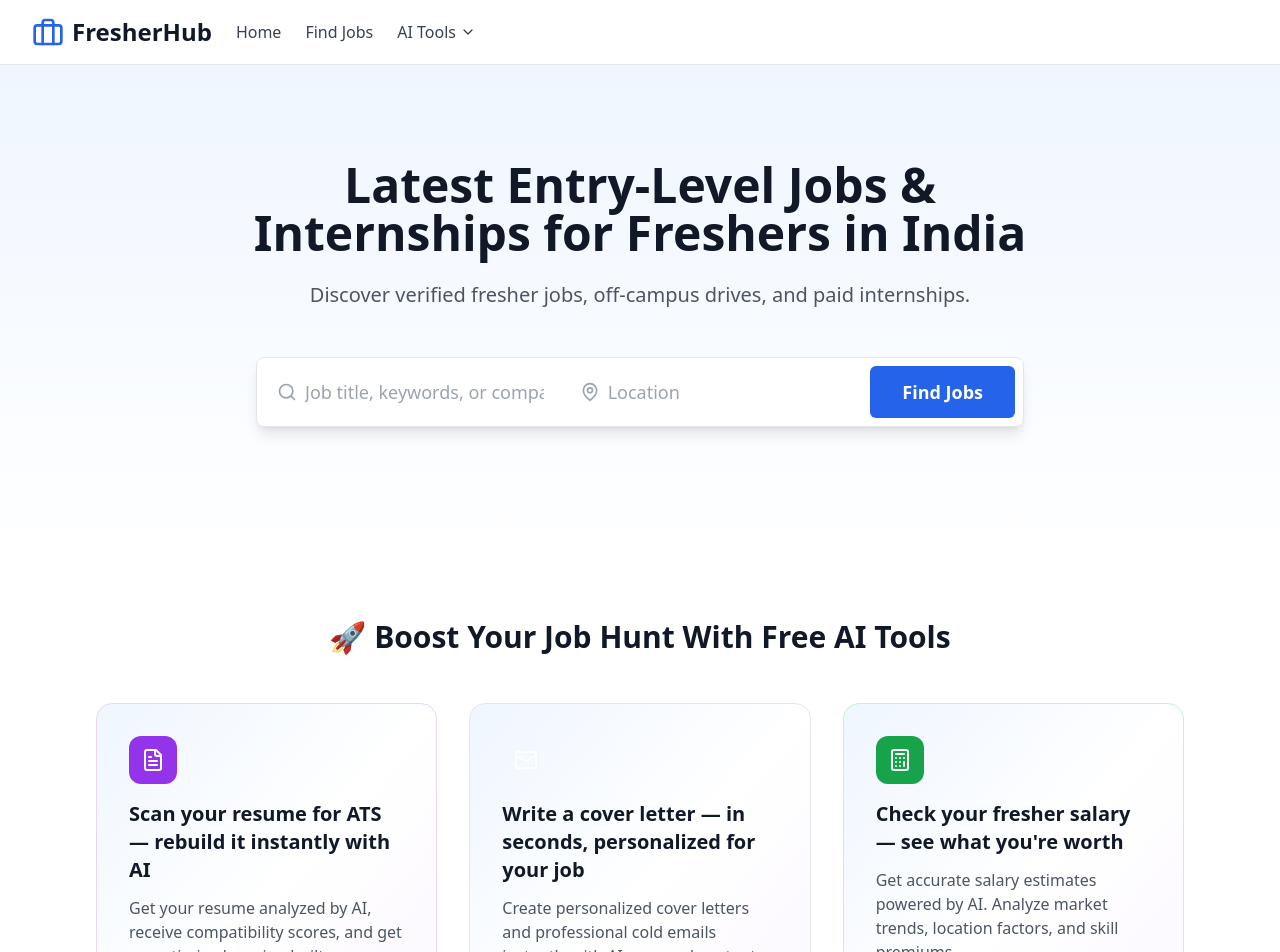
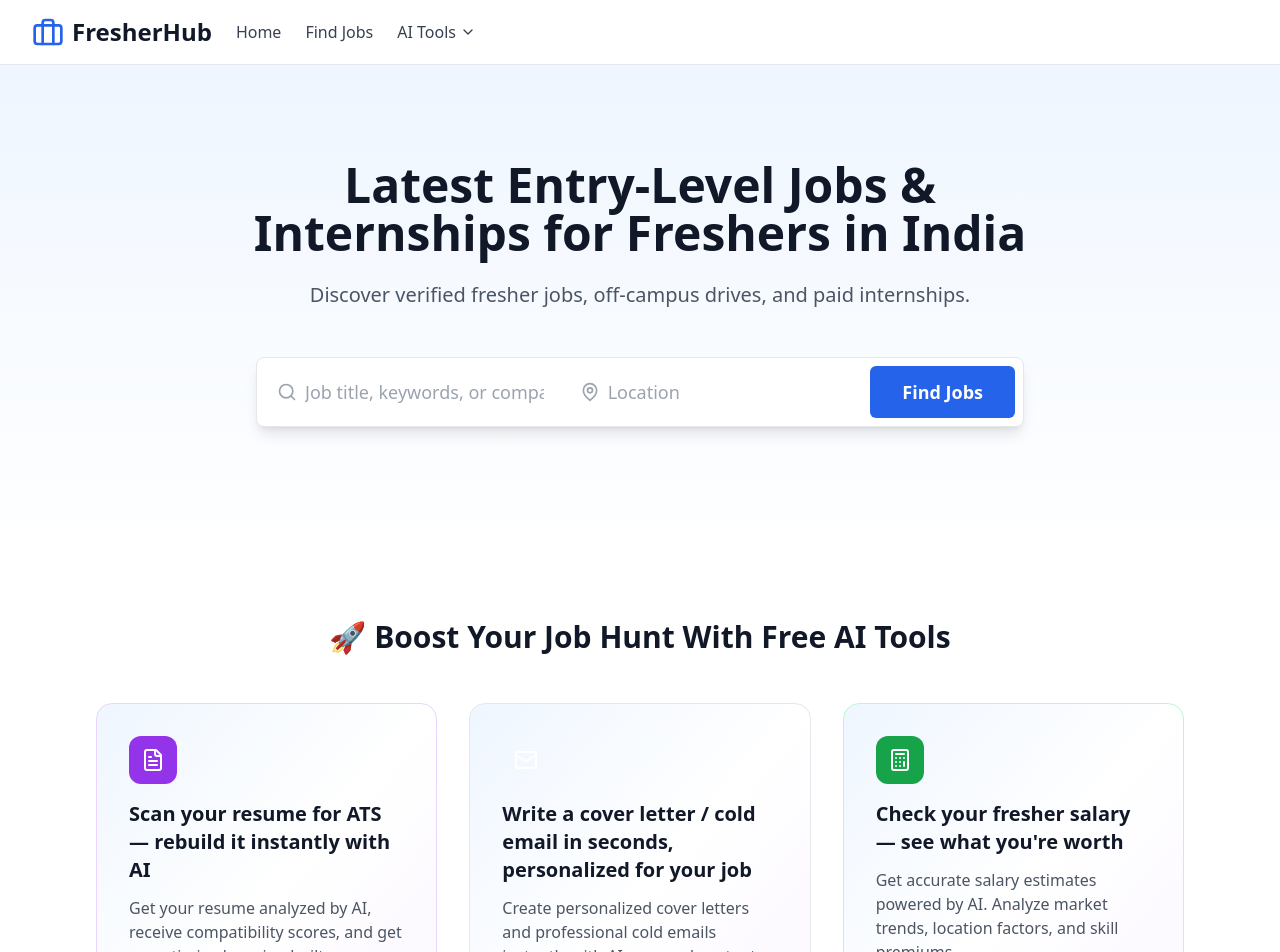
Before and after one commit to vinay2700/Fresherhub_2025, a React (Vite) app: page / in a window 1280 px wide. Shown: the top 952 px of the page. Built offline with nearby package versions, Linux system fonts and the light colour scheme; no server answers; the database is empty.

Commit message:
Updated Homepage.tsx

```diff
--- a/src/components/Homepage.tsx
+++ b/src/components/Homepage.tsx
@@ -168,7 +168,7 @@ const Homepage: React.FC<HomepageProps> = ({ onNavigate }) => {
               },
               {
                 icon: <Mail className="h-6 w-6 text-white" />,
-                title: 'Write a cover letter — in seconds, personalized for your job',
+                title: 'Write a cover letter / cold email in seconds, personalized for your job',
                 description: 'Create personalized cover letters and professional cold emails instantly with AI-powered content generation.',
                 color: 'indigo',
                 onClick: () => onNavigate('cover')
```
